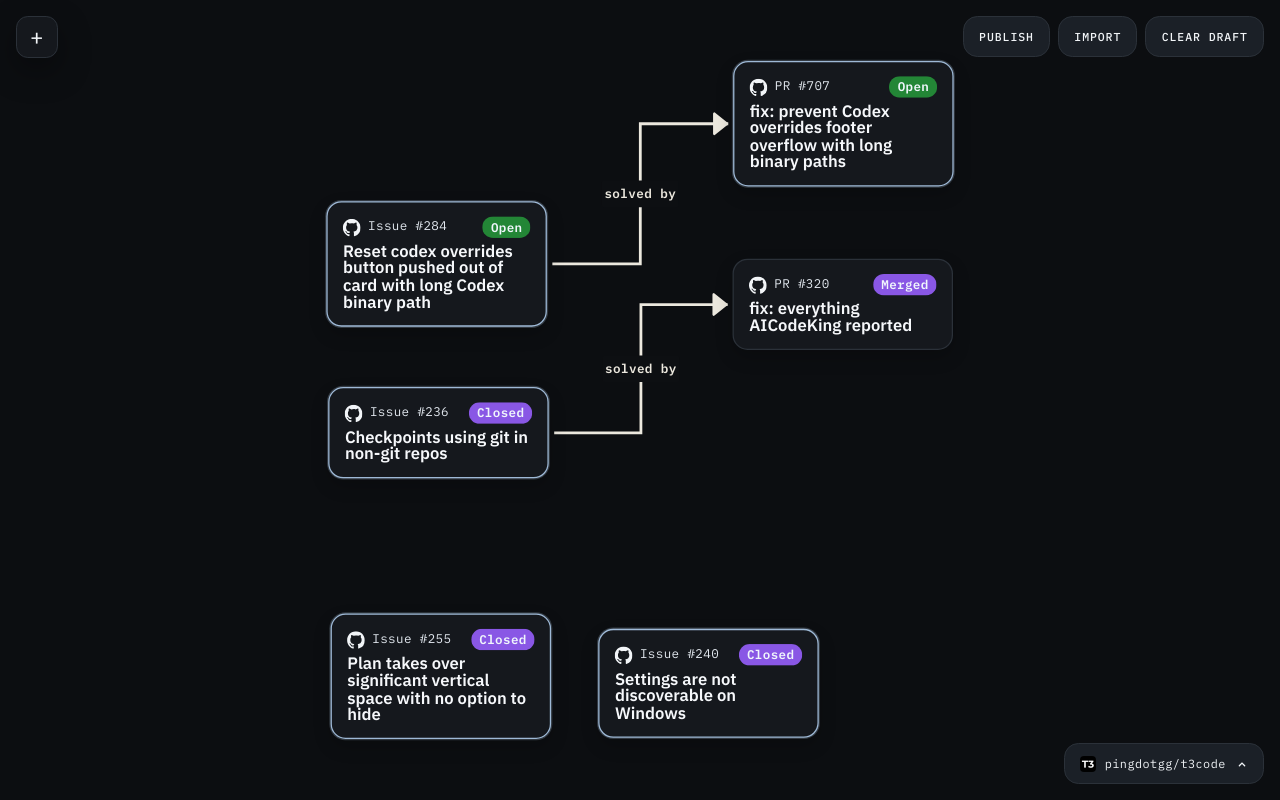
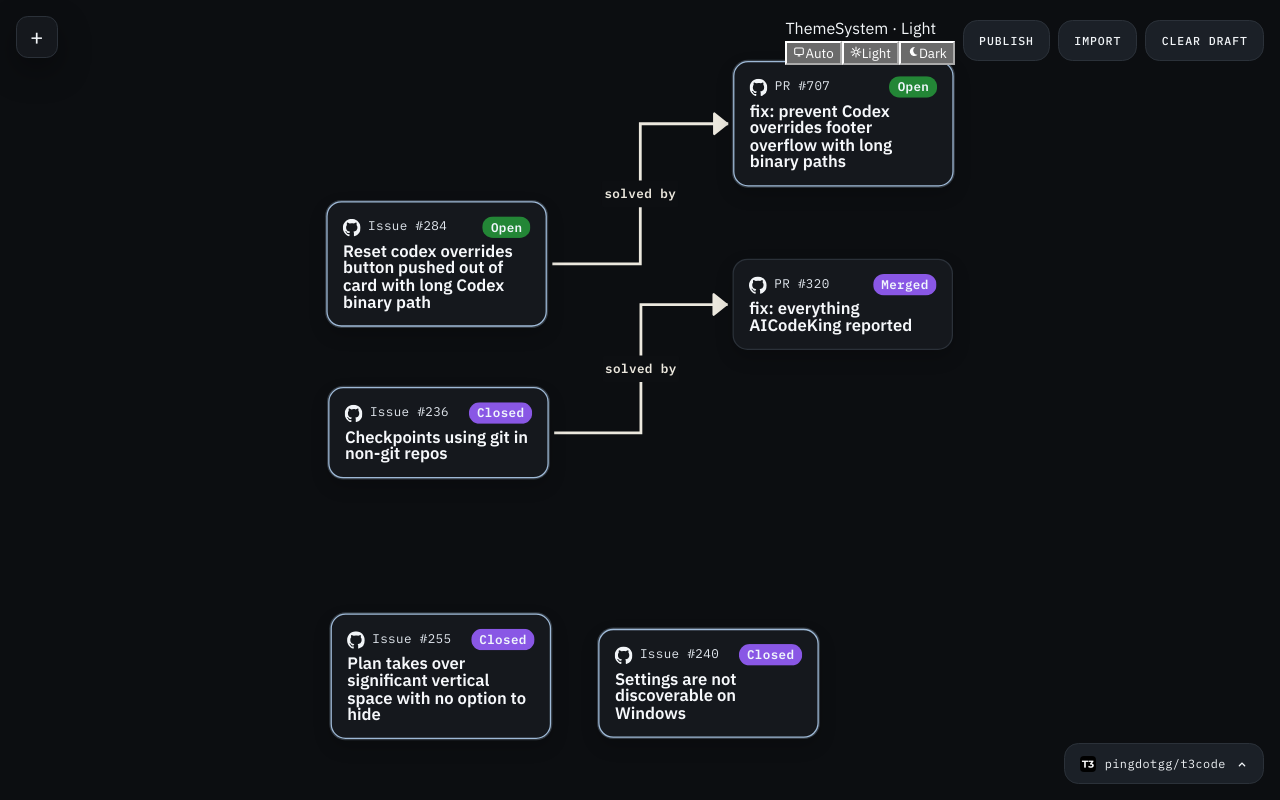
Before and after one commit to UtkarshUsername/PR-Navigator, a React (Vite) app: page / in a window 1280 px wide. Built offline with nearby package versions, Linux system fonts and the light colour scheme.

Commit message:
Add persisted theme toggle with system preference support
- add `ThemeToggle` UI with light/dark/system options
- persist theme choice in local storage and sync with OS theme changes
- add theme utility module tests and shared theme types/constants

```diff
--- a/src/App.tsx
+++ b/src/App.tsx
@@ -26,10 +26,19 @@ import { AddCardModal } from './components/AddCardModal'
 import { GraphNode } from './components/GraphNode'
 import { InspectorPanel } from './components/InspectorPanel'
 import { RepoSelector } from './components/RepoSelector'
-import { DEFAULT_BOARD_TITLE, LOCAL_DRAFT_STORAGE_KEY } from './constants'
+import { ThemeToggle } from './components/ThemeToggle'
+import { APP_NAME, DEFAULT_BOARD_TITLE, LOCAL_DRAFT_STORAGE_KEY, THEME_STORAGE_KEY } from './constants'
 import { createBoardSnapshot, createEmptyBoard, serializeBoardData } from './lib/board'
 import { boardToFlowEdges, boardToFlowNodes, createBoardFromFlow, createDecoratedEdge } from './lib/flow'
-import { getViewerRedirectPath } from './lib/routing'
+import { getViewerRedirectPath, isViewerPath } from './lib/routing'
+import {
+  applyThemePreferenceToDocument,
+  getSystemPrefersDark,
+  loadThemePreference,
+  resolveThemePreference,
+  saveThemePreference,
+  subscribeToSystemThemePreference,
+} from './lib/theme'
 import {
   clearDraftFromStorage,
   fetchBoardData,
@@ -46,10 +55,12 @@ import type {
   FlowBoardEdge,
   FlowBoardNode,
   SelectionState,
+  ThemePreference,
 } from './types'
 
 const APP_MODE: AppMode = import.meta.env.VITE_APP_MODE === 'viewer' ? 'viewer' : 'editor'
 const BOARD_DATA_PATH = import.meta.env.VITE_BOARD_DATA_PATH || '/board.json'
+const VIEWER_TITLE = 'T3 Code PR Navigator'
 
 const nodeTypes = {
   navigator: GraphNode,
@@ -79,6 +90,10 @@ function App() {
   const [hasHydrated, setHasHydrated] = useState(false)
   const [isDirty, setIsDirty] = useState(false)
   const [toast, setToast] = useState<string | null>(null)
+  const [themePreference, setThemePreference] = useState<ThemePreference>(() =>
+    loadThemePreference(THEME_STORAGE_KEY),
+  )
+  const [systemPrefersDark, setSystemPrefersDark] = useState(() => getSystemPrefersDark())
   const toastTimer = useRef<ReturnType<typeof setTimeout> | null>(null)
 
   function showToast(message: string) {
@@ -89,6 +104,10 @@ function App() {
 
   const deferredSelection = useDeferredValue(selection)
   const liveBoard = useMemo(() => createBoardFromFlow({ meta, nodes, edges }), [edges, meta, nodes])
+  const resolvedTheme = useMemo(
+    () => resolveThemePreference(themePreference, systemPrefersDark),
+    [systemPrefersDark, themePreference],
+  )
 
   const selectedNode = useMemo(
     () =>
@@ -152,12 +171,26 @@ function App() {
   }, [isEditor])
 
   useEffect(() => {
+    return subscribeToSystemThemePreference(setSystemPrefersDark)
+  }, [])
+
+  useEffect(() => {
+    applyThemePreferenceToDocument(themePreference)
+    saveThemePreference(THEME_STORAGE_KEY, themePreference)
+  }, [themePreference])
+
+  useEffect(() => {
     if (!viewerRedirectPath) {
       return
     }
 
     const { search, hash } = window.location
     window.location.replace(`${viewerRedirectPath}${search}${hash}`)
+  }, [viewerRedirectPath])
+
+  useEffect(() => {
+    document.title =
+      APP_MODE === 'viewer' && isViewerPath(window.location.pathname) ? VIEWER_TITLE : APP_NAME
   }, [viewerRedirectPath])
 
   useEffect(() => {
@@ -555,8 +588,14 @@ function App() {
           </button>
         ) : null}
 
+        <div className="board-actions-right">
+          <ThemeToggle
+            preference={themePreference}
+            resolvedTheme={resolvedTheme}
+            onPreferenceChange={setThemePreference}
+          />
           {isEditor ? (
-          <div className="board-actions-right">
+            <>
               <button className="hud-button" type="button" onClick={handlePublish} disabled={!isDirty}>
                 Publish
               </button>
@@ -566,8 +605,9 @@ function App() {
               <button className="hud-button" type="button" onClick={handleClearDraft} disabled={!draftAvailable}>
                 Clear draft
               </button>
+            </>
+          ) : null}
         </div>
-        ) : null}
 
         <RepoSelector selectedRepo={selectedRepo} onRepoChange={setSelectedRepo} />
 
--- /dev/null
+++ b/src/components/ThemeToggle.tsx
@@ -0,0 +1,87 @@
+import type { ResolvedTheme, ThemePreference } from '../types'
+
+interface ThemeToggleProps {
+  preference: ThemePreference
+  resolvedTheme: ResolvedTheme
+  onPreferenceChange: (preference: ThemePreference) => void
+}
+
+const THEME_OPTIONS: Array<{
+  value: ThemePreference
+  label: string
+  ariaLabel: string
+  icon: React.ReactNode
+}> = [
+  {
+    value: 'system',
+    label: 'Auto',
+    ariaLabel: 'Use the system theme',
+    icon: (
+      <svg width="12" height="12" viewBox="0 0 16 16" fill="none" stroke="currentColor" strokeWidth="1.4" aria-hidden="true">
+        <rect x="2.25" y="2.75" width="11.5" height="8.5" rx="1.5" />
+        <path d="M6.25 13.25h3.5M8 11.25v2" />
+      </svg>
+    ),
+  },
+  {
+    value: 'light',
+    label: 'Light',
+    ariaLabel: 'Use the light theme',
+    icon: (
+      <svg width="12" height="12" viewBox="0 0 16 16" fill="none" stroke="currentColor" strokeWidth="1.4" strokeLinecap="round" aria-hidden="true">
+        <circle cx="8" cy="8" r="2.75" />
+        <path d="M8 1.5v2M8 12.5v2M1.5 8h2M12.5 8h2M3.4 3.4l1.45 1.45M11.15 11.15l1.45 1.45M12.6 3.4l-1.45 1.45M4.85 11.15L3.4 12.6" />
+      </svg>
+    ),
+  },
+  {
+    value: 'dark',
+    label: 'Dark',
+    ariaLabel: 'Use the dark theme',
+    icon: (
+      <svg width="12" height="12" viewBox="0 0 16 16" fill="currentColor" aria-hidden="true">
+        <path d="M10.5 1.5a5.83 5.83 0 0 0-.68 8.55 5.92 5.92 0 0 0 4.18 1.73 6 6 0 1 1-3.5-10.28Z" />
+      </svg>
+    ),
+  },
+]
+
+export function ThemeToggle({
+  preference,
+  resolvedTheme,
+  onPreferenceChange,
+}: ThemeToggleProps) {
+  const resolvedThemeLabel =
+    resolvedTheme.charAt(0).toUpperCase() + resolvedTheme.slice(1)
+  const currentLabel =
+    preference === 'system' ? `System · ${resolvedThemeLabel}` : resolvedThemeLabel
+
+  return (
+    <div className="theme-toggle">
+      <div className="theme-toggle__meta">
+        <span className="theme-toggle__eyebrow">Theme</span>
+        <span className="theme-toggle__value">{currentLabel}</span>
+      </div>
+
+      <div className="theme-toggle__group" role="group" aria-label="Color theme">
+        {THEME_OPTIONS.map((option) => {
+          const isActive = option.value === preference
+
+          return (
+            <button
+              key={option.value}
+              className={`theme-toggle__button ${isActive ? 'theme-toggle__button--active' : ''}`}
+              type="button"
+              aria-label={option.ariaLabel}
+              aria-pressed={isActive}
+              onClick={() => onPreferenceChange(option.value)}
+            >
+              <span className="theme-toggle__icon">{option.icon}</span>
+              <span className="theme-toggle__button-label">{option.label}</span>
+            </button>
+          )
+        })}
+      </div>
+    </div>
+  )
+}
--- a/src/constants.ts
+++ b/src/constants.ts
@@ -9,6 +9,7 @@ export type NodeStateBadgeTone =
 
 export const APP_NAME = 'PR Navigator'
 export const LOCAL_DRAFT_STORAGE_KEY = 'pr-navigator/local-draft'
+export const THEME_STORAGE_KEY = 'pr-navigator/theme'
 export const DEFAULT_BOARD_TITLE = 'PR Navigator Board'
 
 export const NODE_KIND_LABELS: Record<BoardNodeKind, string> = {
--- /dev/null
+++ b/src/lib/theme.ts
@@ -0,0 +1,86 @@
+import type { ResolvedTheme, ThemePreference } from '../types'
+
+const THEME_MEDIA_QUERY = '(prefers-color-scheme: dark)'
+
+export function isThemePreference(value: string | null): value is ThemePreference {
+  return value === 'system' || value === 'light' || value === 'dark'
+}
+
+export function resolveThemePreference(
+  preference: ThemePreference,
+  systemPrefersDark: boolean,
+): ResolvedTheme {
+  if (preference === 'system') {
+    return systemPrefersDark ? 'dark' : 'light'
+  }
+
+  return preference
+}
+
+export function loadThemePreference(storageKey: string): ThemePreference {
+  if (typeof window === 'undefined') {
+    return 'system'
+  }
+
+  const storedPreference = window.localStorage.getItem(storageKey)
+  return isThemePreference(storedPreference) ? storedPreference : 'system'
+}
+
+export function saveThemePreference(
+  storageKey: string,
+  preference: ThemePreference,
+): void {
+  if (typeof window === 'undefined') {
+    return
+  }
+
+  if (preference === 'system') {
+    window.localStorage.removeItem(storageKey)
+    return
+  }
+
+  window.localStorage.setItem(storageKey, preference)
+}
+
+export function getSystemPrefersDark(): boolean {
+  if (typeof window === 'undefined' || typeof window.matchMedia !== 'function') {
+    return false
+  }
+
+  return window.matchMedia(THEME_MEDIA_QUERY).matches
+}
+
+export function subscribeToSystemThemePreference(
+  onChange: (prefersDark: boolean) => void,
+): () => void {
+  if (typeof window === 'undefined' || typeof window.matchMedia !== 'function') {
+    return () => {}
+  }
+
+  const mediaQuery = window.matchMedia(THEME_MEDIA_QUERY)
+  const handleChange = (event: MediaQueryListEvent) => {
+    onChange(event.matches)
+  }
+
+  onChange(mediaQuery.matches)
+  mediaQuery.addEventListener('change', handleChange)
+
+  return () => {
+    mediaQuery.removeEventListener('change', handleChange)
+  }
+}
+
+export function applyThemePreferenceToDocument(preference: ThemePreference): void {
+  if (typeof document === 'undefined') {
+    return
+  }
+
+  const root = document.documentElement
+
+  if (preference === 'system') {
+    root.removeAttribute('data-theme')
+    return
+  }
+
+  root.dataset.theme = preference
+}
--- a/src/types.ts
+++ b/src/types.ts
@@ -1,6 +1,8 @@
 import type { Edge, Node } from '@xyflow/react'
 
 export type AppMode = 'viewer' | 'editor'
+export type ThemePreference = 'system' | 'light' | 'dark'
+export type ResolvedTheme = 'light' | 'dark'
 
 export type BoardNodeKind = 'issue' | 'pr'
 export type BoardNodeState = 'open' | 'closed' | 'merged' | 'draft'
```
Also changed, not shown: 1 other file (tests, documents, lock files or other folders). Lines whose indentation alone changed are shown as unchanged.
